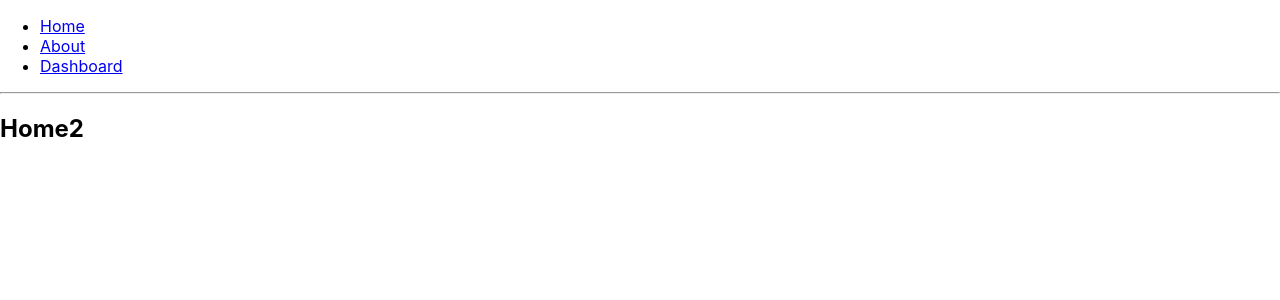
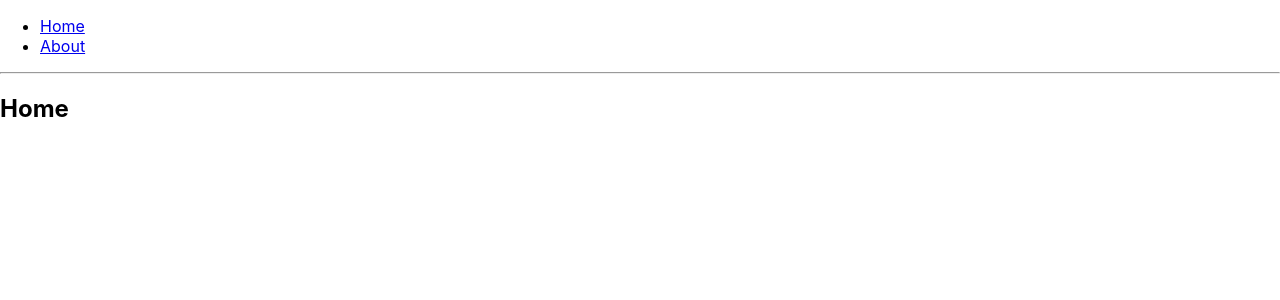
Before and after one commit to jeremy-habit/azerka, a React (Create React App) app: page / in a window 1280 px wide. Shown: the top 300 px of the page. Built offline with nearby package versions, Linux system fonts and the light colour scheme.

Commit message:
url and layout for app

```diff
--- a/src/App.tsx
+++ /dev/null
@@ -1,71 +0,0 @@
-import React from 'react';
-import {
-  Routes,
-  Route,
-  Link,
-  HashRouter,
-} from "react-router-dom";
-
-function App() {
-  return (
-      <HashRouter basename=''>
-        <div>
-          <ul>
-            <li>
-              <Link to="">Home</Link>
-            </li>
-            <li>
-              <Link to="/about">About</Link>
-            </li>
-            <li>
-              <Link to="/dashboard">Dashboard</Link>
-            </li>
-          </ul>
-
-          <hr/>
-        </div>
-
-        {/*
-          A <Switch> looks through all its children <Route>
-          elements and renders the first one whose path
-          matches the current URL. Use a <Switch> any time
-          you have multiple routes, but you want only one
-          of them to render at a time
-        */}
-        <Routes>
-          <Route path="" element={<Home />}/>
-          <Route path="/about" element={<About />}/>
-          <Route path="/dashboard" element={<Dashboard />}/>
-        </Routes>
-      </HashRouter>
-  );
-}
-
-// You can think of these components as "pages"
-// in your app.
-
-function Home() {
-  return (
-    <div>
-      <h2>Home2</h2>
-    </div>
-  );
-}
-
-function About() {
-  return (
-    <div>
-      <h2>About</h2>
-    </div>
-  );
-}
-
-function Dashboard() {
-  return (
-    <div>
-      <h2>Dashboard</h2>
-    </div>
-  );
-}
-
-export default App;
--- /dev/null
+++ b/src/app/App.tsx
@@ -0,0 +1,24 @@
+import React from 'react';
+import {
+  Link
+} from "react-router-dom";
+import { url } from '../config/url';
+
+function App() {
+
+  return (
+    <div>
+      <ul>
+        <li>
+          <Link to={url.home}>Home</Link>
+        </li>
+        <li>
+          <Link to={url.about}>About</Link>
+        </li>
+      </ul>
+      <hr/>
+    </div>
+  )
+}
+
+export default App;
--- /dev/null
+++ b/src/app/Router.tsx
@@ -0,0 +1,24 @@
+import React from 'react';
+import {
+  Routes,
+  Route,
+  HashRouter,
+} from "react-router-dom";
+import About from '../pages/About';
+import Home from '../pages/Home';
+import App from './App'
+import { url } from '../config/url'
+
+function Router() {
+  return (
+      <HashRouter basename=''>
+        <App />
+        <Routes>
+          <Route path={url.home} element={<Home />}/>
+          <Route path={url.about} element={<About />}/>
+        </Routes>
+      </HashRouter>
+  );
+}
+
+export default Router;
--- /dev/null
+++ b/src/config/url.ts
@@ -0,0 +1,4 @@
+export const url =  {
+ home: "",
+ about: "about"
+}
--- a/src/index.tsx
+++ b/src/index.tsx
@@ -1,8 +1,8 @@
 import React from 'react';
 import {createRoot} from 'react-dom/client';
 import './index.css';
-import App from './App';
 import reportWebVitals from './reportWebVitals';
+import Router from './app/Router'
 
 
 const rootElement = document.getElementById('root');
@@ -11,7 +11,7 @@ const root = createRoot(rootElement);
 
 root.render(
   <React.StrictMode>
-    <App />
+    <Router />
   </React.StrictMode>
 );
 
--- /dev/null
+++ b/src/pages/About.tsx
@@ -0,0 +1,7 @@
+export default function About() {
+    return (
+        <div>
+          <h2>About</h2>
+        </div>
+      );
+}
--- /dev/null
+++ b/src/pages/Home.tsx
@@ -0,0 +1,7 @@
+export default function Home() {
+    return (
+        <div>
+          <h2>Home</h2>
+        </div>
+      );
+}
```
Also changed, not shown: 1 other file (tests, documents, lock files or other folders).
